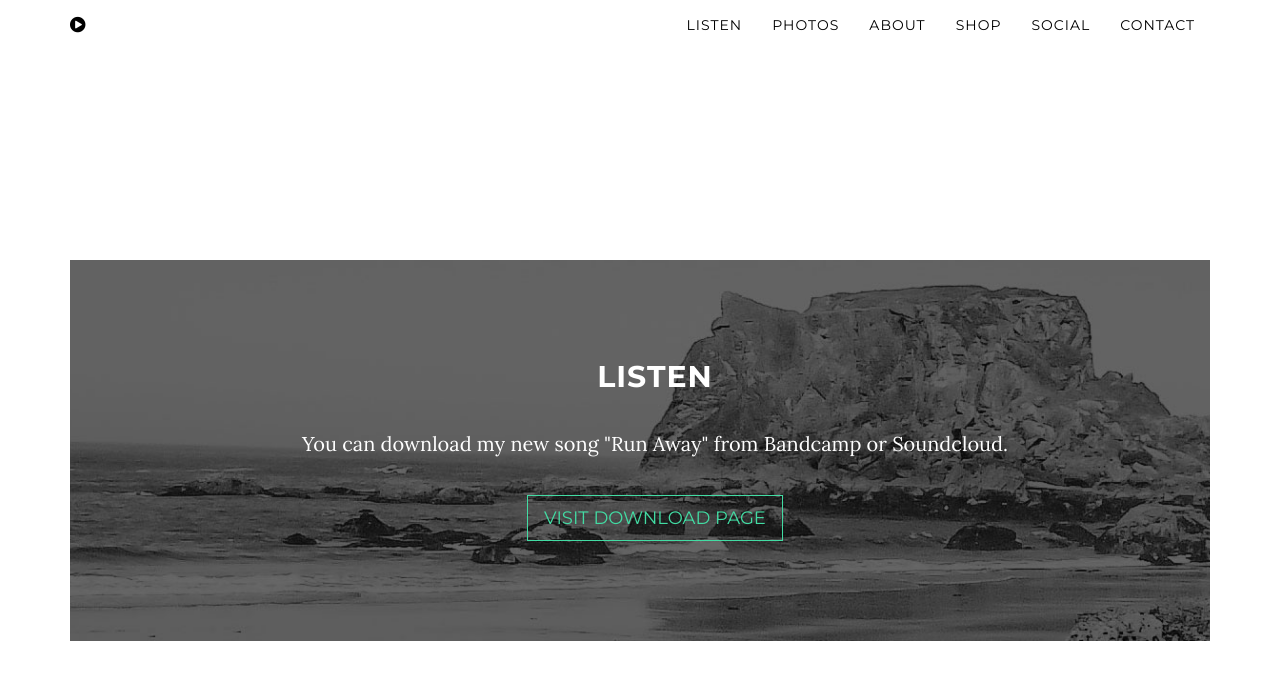
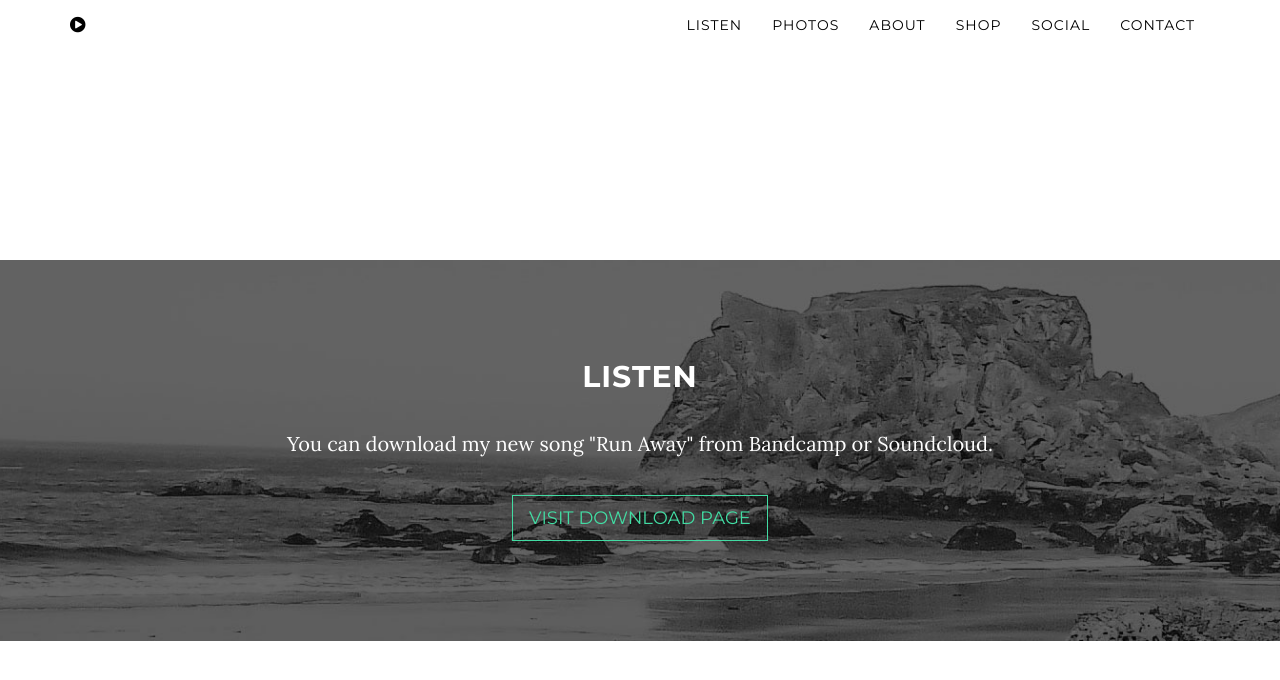
Before and after one commit to gianguitar/gsolo.github.io, a Jekyll site: the page built from index.html, in a window 1280 px wide and 900 px high, scrolled down 890 px. Shown: the top 680 px of the window. Built offline with Jekyll 4.4.1, drawn with Linux system fonts in a browser that asks for light colours.

Commit message:
Update index.html

```diff
--- a/index.html
+++ b/index.html
@@ -18,7 +18,7 @@
 </header>
 
 <!-- Listen Section -->
-<section id="about" class="container content-section text-center">
+<section id="about" class="content-section text-center">
     <div class="download-section">
         <div class="container">
             <div class="col-lg-8 col-lg-offset-2">
```
